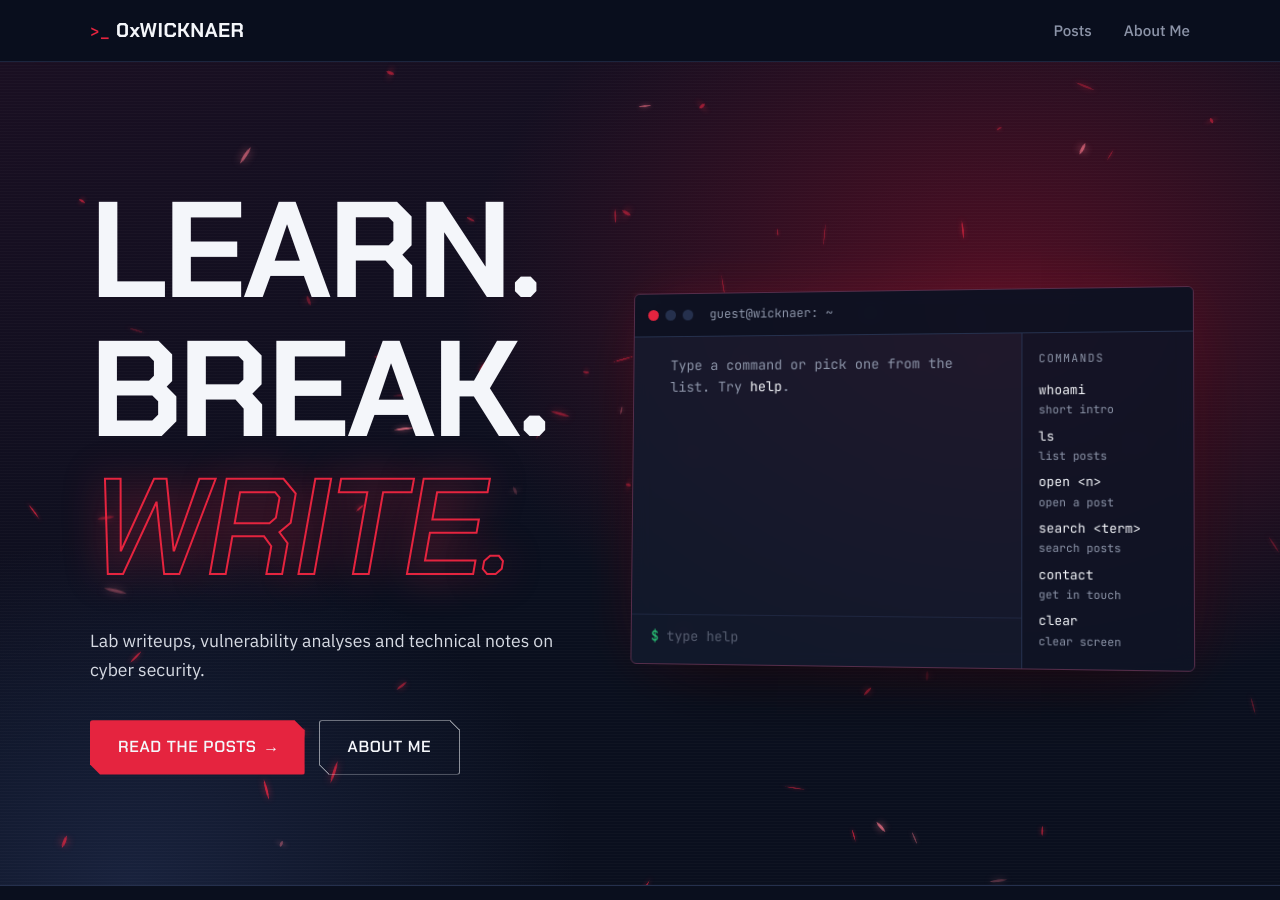
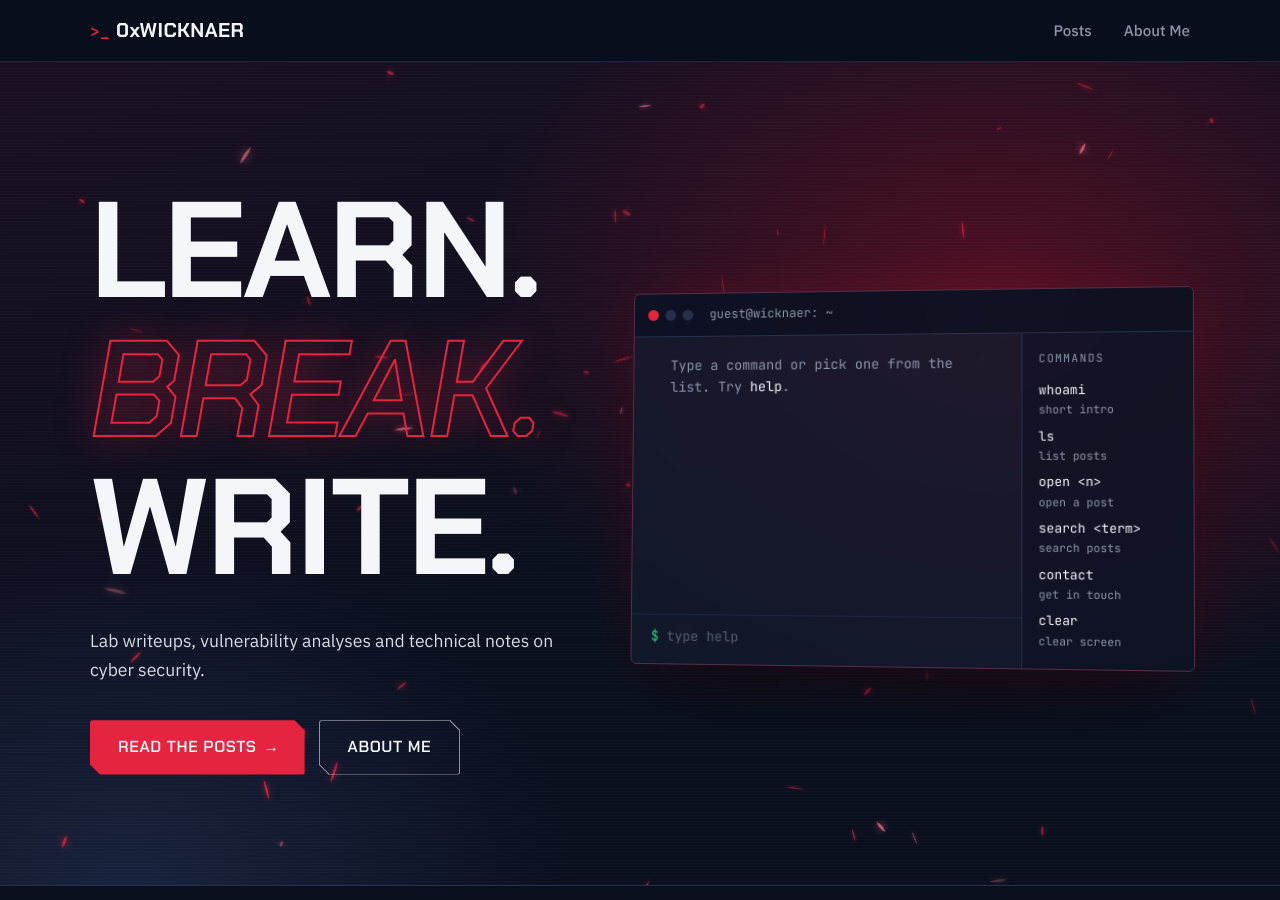
Before and after one commit to Wicknaer/wicknaer.github.io, a Jekyll site: the page built from index.html, in a window 1280 px wide and 900 px high. Built offline with Jekyll 4.4.1, drawn with Linux system fonts in a browser that asks for light colours.

Commit message:
Move red outline accent from Write to Break

```diff
--- a/_layouts/home.html
+++ b/_layouts/home.html
@@ -7,8 +7,8 @@ layout: default
     <div class="hero__copy">
       <h1 class="hero__title">
         <span class="hero__line">Learn.</span>
-        <span class="hero__line">Break.</span>
-        <span class="hero__line hero__line--outline">Write.</span>
+        <span class="hero__line hero__line--outline">Break.</span>
+        <span class="hero__line">Write.</span>
       </h1>
       <p class="hero__lead">{{ site.description }}</p>
       <div class="hero__actions">
```
